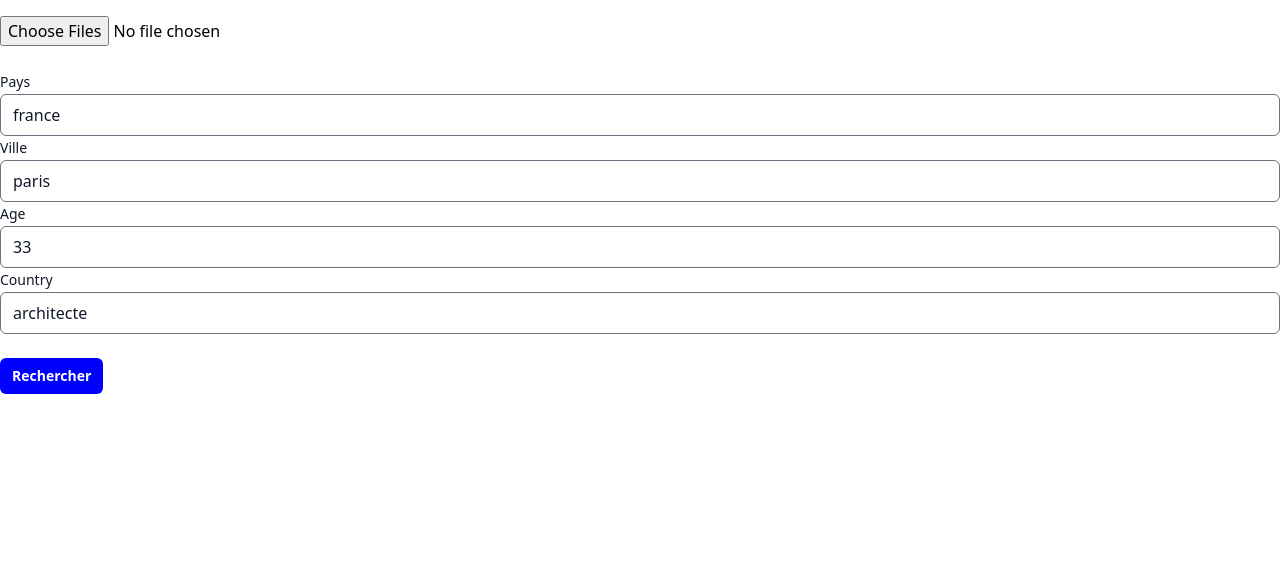
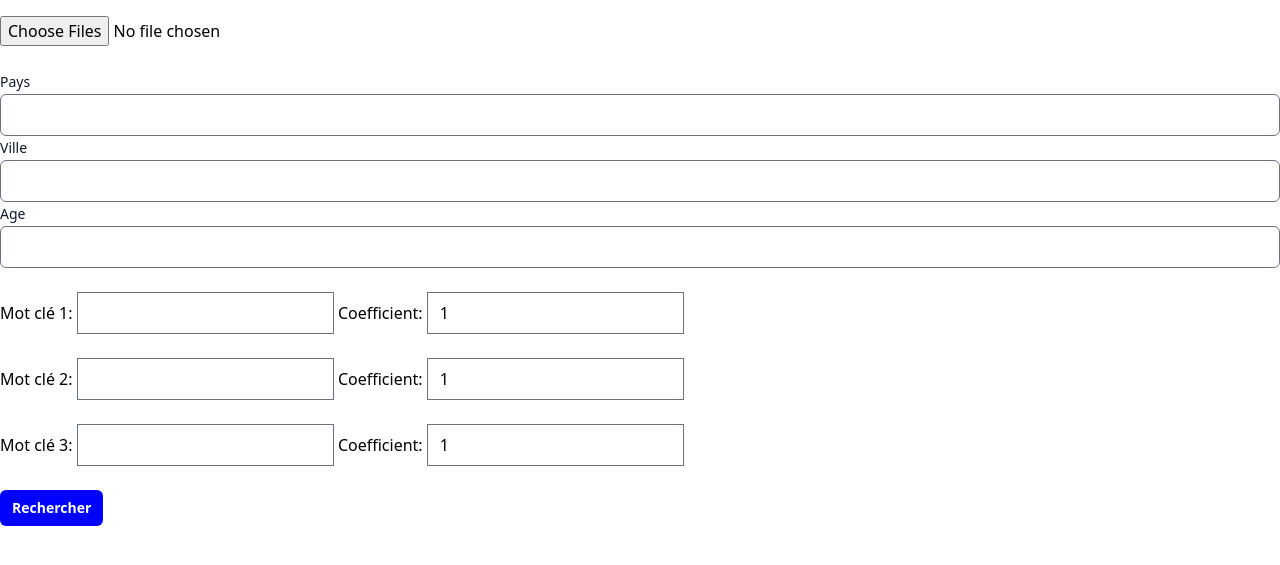
Before and after one commit to aminekha/cvReader, a Django app: page / in a window 1280 px wide. Shown: the part 104-669 px from the top of the page. Run offline with Django 4.2, Linux system fonts and the light colour scheme; style sheets or scripts are compiled from the project's sources; some libraries are stand-ins or nearby versions.

Commit message:
Added keyword coefficients

```diff
--- a/reader/templates/reader/_base.html
+++ b/reader/templates/reader/_base.html
@@ -10,7 +10,7 @@
     <meta charset="UTF-8">
     <meta http-equiv="X-UA-Compatible" content="IE=edge">
     <meta name="viewport" content="width=device-width, initial-scale=1.0">
-    <title>Django + Tailwind CSS + Flowbite</title>
+    <title>NCB Talent</title>
 
     {% compress css %}
     <link rel="stylesheet" href="{% static 'src/output.css' %}">
--- a/reader/templates/reader/index.html
+++ b/reader/templates/reader/index.html
@@ -1,5 +1,7 @@
 <!-- home.html -->
 {% extends "_base.html" %}
+{% load static %}
+
 
 {% block content %}
 <form method="post" enctype="multipart/form-data">
@@ -12,30 +14,44 @@
         <div class="sm:col-span-3">
           <label for="country" class="block text-sm font-medium leading-6 text-gray-900">Pays</label>
           <div class="mt-2">
-            <input type="text" name="country" id="country" value="france" required class="block w-full rounded-md border-0 py-1.5 text-gray-900 shadow-sm ring-1 ring-inset ring-gray-300 placeholder:text-gray-400 focus:ring-2 focus:ring-inset focus:ring-indigo-600 sm:text-sm sm:leading-6">
+            <input type="text" name="country" id="country" value="" class="block w-full rounded-md border-0 py-1.5 text-gray-900 shadow-sm ring-1 ring-inset ring-gray-300 placeholder:text-gray-400 focus:ring-2 focus:ring-inset focus:ring-indigo-600 sm:text-sm sm:leading-6">
           </div>
         </div>
 
         <div class="sm:col-span-3">
           <label for="city" class="block text-sm font-medium leading-6 text-gray-900">Ville</label>
           <div class="mt-2">
-            <input type="text" name="city" id="city" value="paris" required class="block w-full rounded-md border-0 py-1.5 text-gray-900 shadow-sm ring-1 ring-inset ring-gray-300 placeholder:text-gray-400 focus:ring-2 focus:ring-inset focus:ring-indigo-600 sm:text-sm sm:leading-6">
+            <input type="text" name="city" id="city" value="" class="block w-full rounded-md border-0 py-1.5 text-gray-900 shadow-sm ring-1 ring-inset ring-gray-300 placeholder:text-gray-400 focus:ring-2 focus:ring-inset focus:ring-indigo-600 sm:text-sm sm:leading-6">
           </div>
         </div>
 
         <div class="sm:col-span-4">
           <label for="age" class="block text-sm font-medium leading-6 text-gray-900">Age</label>
           <div class="mt-2">
-            <input type="number" name="age" id="age" value="33" class="block w-full rounded-md border-0 py-1.5 text-gray-900 shadow-sm ring-1 ring-inset ring-gray-300 placeholder:text-gray-400 focus:ring-2 focus:ring-inset focus:ring-indigo-600 sm:text-sm sm:leading-6">
+            <input type="number" name="age" id="age" value="" class="block w-full rounded-md border-0 py-1.5 text-gray-900 shadow-sm ring-1 ring-inset ring-gray-300 placeholder:text-gray-400 focus:ring-2 focus:ring-inset focus:ring-indigo-600 sm:text-sm sm:leading-6">
           </div>
         </div>
-
-        <div class="sm:col-span-3">
-          <label for="keywords" class="block text-sm font-medium leading-6 text-gray-900">Country</label>
-          <div class="mt-2">
-            <input type="text" name="keywords" id="keywords" value="architecte" required class="block w-full rounded-md border-0 py-1.5 text-gray-900 shadow-sm ring-1 ring-inset ring-gray-300 placeholder:text-gray-400 focus:ring-2 focus:ring-inset focus:ring-indigo-600 sm:text-sm sm:leading-6">
-          </div>
-        </div>
+      </div>
+      <br>
+      <div>
+        <label for="keyword1">Mot clé 1:</label>
+        <input type="text" name="keywords[]" id="keyword1" required>
+        <label for="coefficient1">Coefficient:</label>
+        <input type="number" name="coefficients[]" id="coefficient1" value="1" required>
+      </div>
+      <br>
+      <div>
+        <label for="keyword2">Mot clé 2:</label>
+        <input type="text" name="keywords[]" id="keyword2" required>
+        <label for="coefficient2">Coefficient:</label>
+        <input type="number" name="coefficients[]" id="coefficient2" value="1" required>
+      </div>
+      <br>
+      <div>
+        <label for="keyword3">Mot clé 3:</label>
+        <input type="text" name="keywords[]" id="keyword3" required>
+        <label for="coefficient3">Coefficient:</label>
+        <input type="number" name="coefficients[]" id="coefficient3" value="1" required>
       </div>
 </div>
 </div>
@@ -44,9 +60,34 @@
 </div>
 </form>
 
+<style>
+  #customers {
+    font-family: Arial, Helvetica, sans-serif;
+    border-collapse: collapse;
+    width: 100%;
+  }
+
+  #customers td, #customers th {
+    border: 1px solid #ddd;
+    padding: 8px;
+  }
+
+  #customers tr:nth-child(even){background-color: #f2f2f2;}
+
+  #customers tr:hover {background-color: #ddd;}
+
+  #customers th {
+    padding-top: 12px;
+    padding-bottom: 12px;
+    text-align: left;
+    background-color: #04AA6D;
+    color: white;
+  }
+  </style>
+
 {% if file_names %}
   <h3>Résultat:</h3>
-  <table class="table-auto min-w-full leading-normal">
+  <table id="customers">
     <thead>
       <tr>
         <th class="px-5 py-3 border-b-2 border-gray-200 bg-gray-100 text-left text-xs font-semibold text-gray-700 uppercase tracking-wider">Fichier</th>
@@ -56,7 +97,7 @@
     <tbody>
       {% for file_name in file_names %}
         <tr>
-          <td class="px-5 py-5 border-b border-gray-200 bg-white text-sm">{{ file_name.file }}</td>
+          <td class="px-5 py-5 border-b border-gray-200 bg-white text-sm"><a target="_blank" href={{file_name.path}}>{{ file_name.file }}</a></td>
           <td class="px-5 py-5 border-b border-gray-200 bg-white text-sm">{{ file_name.total }}</td>
         </tr>
       {% endfor %}
--- a/reader/views.py
+++ b/reader/views.py
@@ -32,7 +32,7 @@ cities = france_cities + london_cities
 # nlp = spacy.load('en_core_web_sm')
 nlp = spacy.load('fr_core_news_sm')
 
-def extract_data(file_path, file_name, keywords_list):
+def extract_data(file_path, file_name, keywords_list, coefficients):
     if file_name.lower().endswith('.pdf'):
         # Extract data from PDF
         with open(file_path, 'rb') as file:
@@ -53,23 +53,24 @@ def extract_data(file_path, file_name, keywords_list):
 
     # Extract relevant information (country, city, age)
     country = None
-    city = None
+    city = []
     age = None
 
     for ent in doc.ents:
         if ent.label_ == 'LOC' and len(ent.text) > 4:
             if not country and ent.text in countries:
                 country = ent.text
-            elif not city and ent.text in cities:
-                city = ent.text
+            elif ent.text not in city and ent.text in cities:
+                # city = ent.text
+                city.append(ent.text.lower())
         elif ent.label_ == 'CARDINAL' and not age:
             age = ent.text
 
     # Extract keywords
-    keyword_counts = {keyword: 0 for keyword in keywords_list}
+    keyword_counts = {keyword.lower(): 0 for keyword in keywords_list}
 
-    for keyword in keywords_list:
-        keyword_counts[keyword] = content.count(keyword)
+    for i, keyword in enumerate(keywords_list):
+        keyword_counts[keyword.lower()] = content.count(keyword.lower()) * int(coefficients[i])
 
 
     return country, city, age, keyword_counts
@@ -81,7 +82,9 @@ def index(request):
         country = request.POST.get('country', '')
         city = request.POST.get('city', '')
         age = request.POST.get('age', '')
-        keywords = [keyword.strip() for keyword in request.POST.get('keywords', '').split(',') if keyword.strip()]
+        # keywords = [keyword.strip() for keyword in request.POST.get('keywords', '').split(',') if keyword.strip()]
+        keywords = request.POST.getlist('keywords[]')
+        coefficients = request.POST.getlist('coefficients[]')
 
         filtered_files = []
 
@@ -93,7 +96,7 @@ def index(request):
                         temp_file.write(chunk)
                     temp_file_path = temp_file.name
 
-                file_country, file_city, file_age, file_keywords = extract_data(temp_file_path, file.name, keywords)
+                file_country, file_city, file_age, file_keywords = extract_data(temp_file_path, file.name, keywords, coefficients)
                 # print(file_country, file_city, file_age)
                 print(file_keywords)
 
@@ -110,8 +113,6 @@ def index(request):
 
                 total_count += bonus
 
-                print(total_count)
-
 
                 if(file_country):
                     if(file_country.lower() == country.lower()):
@@ -122,23 +123,21 @@ def index(request):
                     if country and country.lower() != file_country.lower():
                         os.remove(temp_file_path)
                         continue
-                else:
+                # else:
+                #         os.remove(temp_file_path)
+                #         continue
+                if(len(file_city) > 0):
+                    if city and city.lower() not in file_city:
                         os.remove(temp_file_path)
                         continue
-
-                # if city and city != file_city:
-                #     os.remove(temp_file_path)
-                #     continue
                 # if age and age != file_age:
-                #     os.remove(temp_file_path)
-                #     continue
-                # if keywords and not all(keyword.lower() in [kw.lower() for kw in file_keywords] for keyword in keywords):
                 #     os.remove(temp_file_path)
                 #     continue
 
                 filtered_files.append(
                     {
                         "file": file.name,
+                        "path": "",
                         "total": total_count
                     }
                 )
--- a/templates/_base.html
+++ b/templates/_base.html
@@ -12,7 +12,7 @@
     <meta charset="UTF-8">
     <meta http-equiv="X-UA-Compatible" content="IE=edge">
     <meta name="viewport" content="width=device-width, initial-scale=1.0">
-    <title>Django + Tailwind CSS + Flowbite</title>
+    <title>NCB Talent</title>
 
     {% compress css %}
     <link rel="stylesheet" href="{% static 'src/output.css' %}">
```
